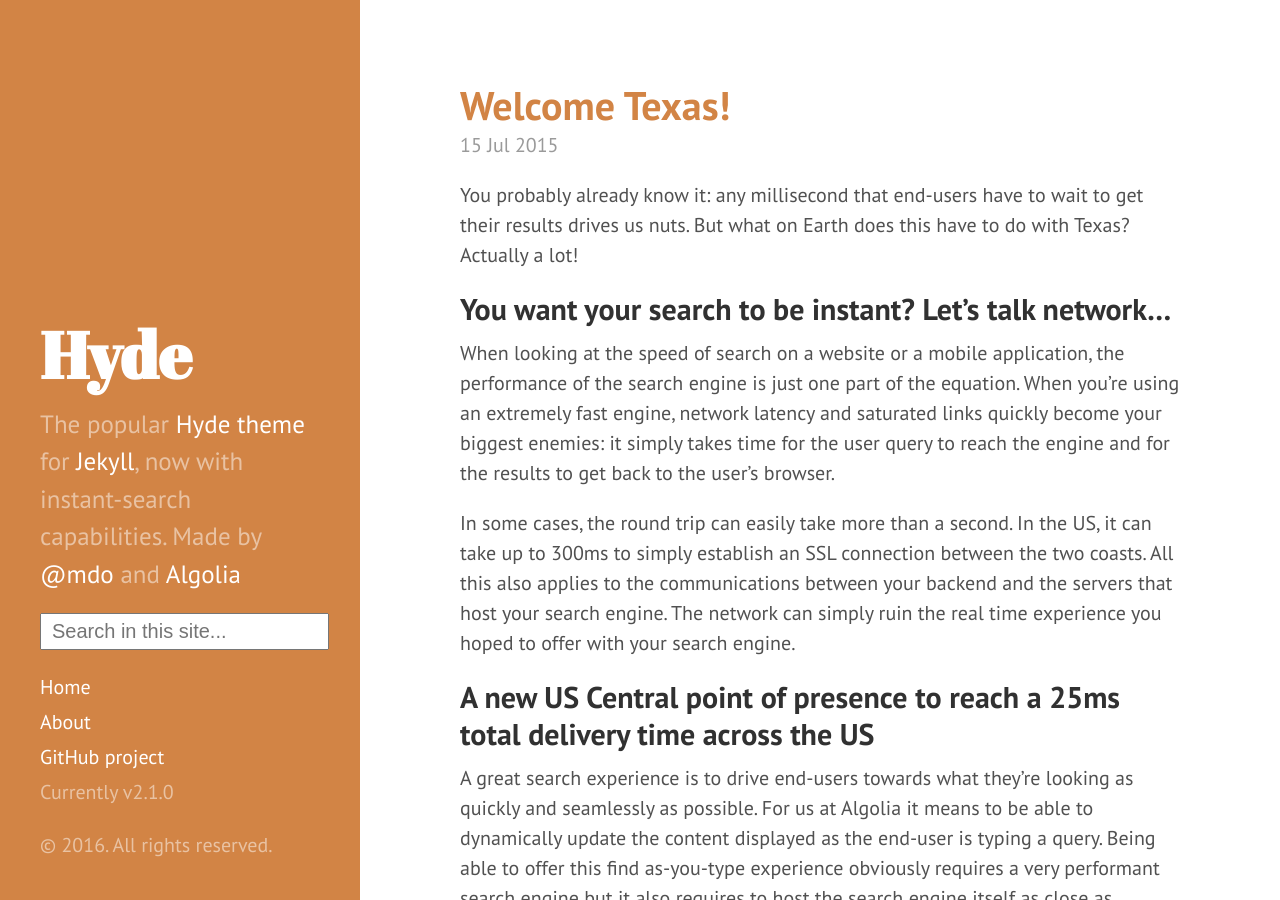
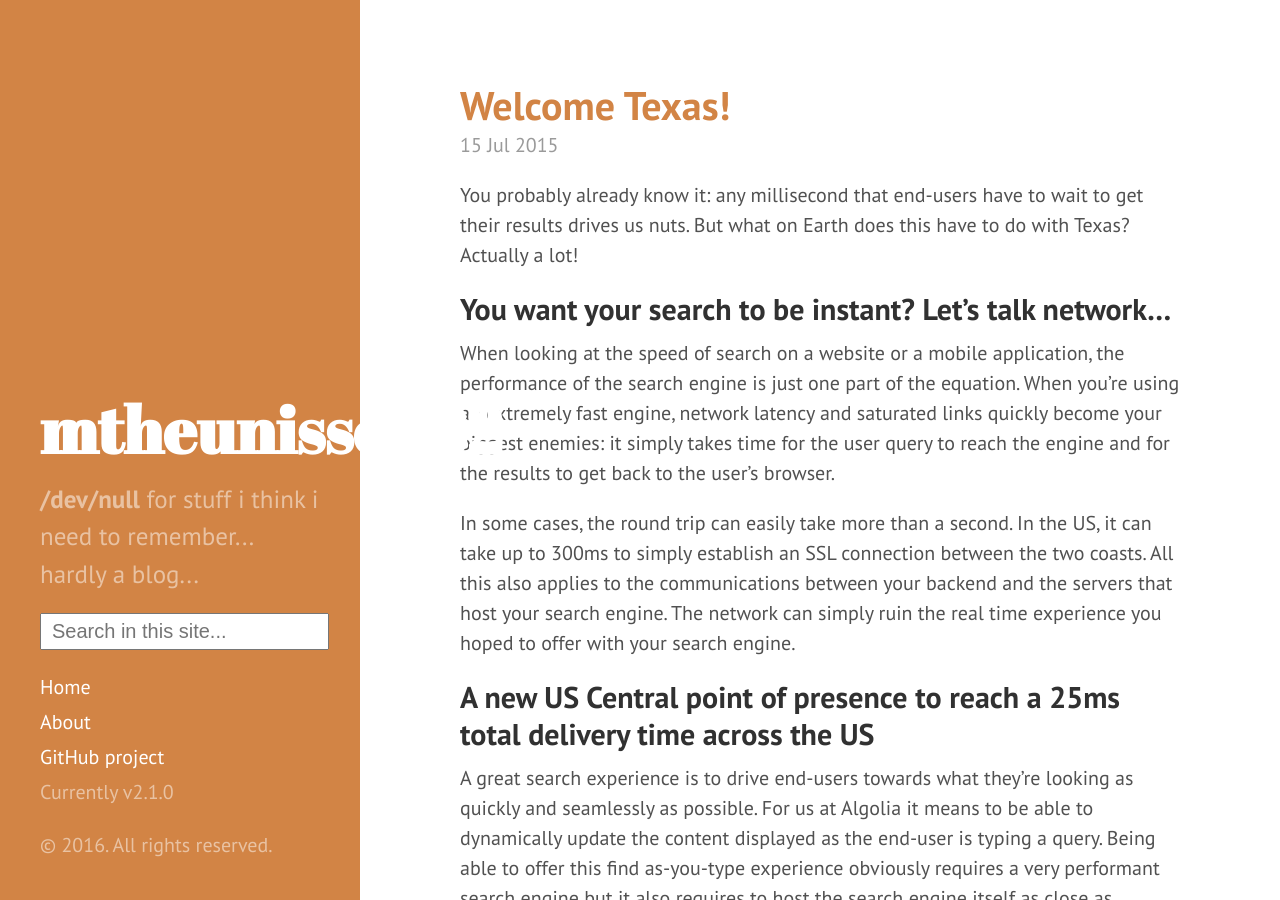
Before and after one commit to mtheunissen82/mtheunissen82.github.io, a Jekyll site: the page built from index.html, in a window 1280 px wide and 900 px high. Built offline with Jekyll 4.4.1, drawn with Linux system fonts in a browser that asks for light colours; nearby versions of some CDN libraries; Markdown is read by kramdown in place of the engine named in the settings; the list of posts is cut into pages by our own code; comment, search, counter and statistics services are not loaded.

Commit message:
Personalize _config.yml

```diff
--- a/_config.yml
+++ b/_config.yml
@@ -6,9 +6,9 @@ highlighter:      pygments
 permalink:        pretty
 
 # Setup
-title:            Hyde
-tagline:          'A Jekyll theme, with instant search'
-description:      'The popular <a href="http://hyde.getpoole.com/" target="_blank">Hyde theme</a> for <a href="http://jekyllrb.com" target="_blank">Jekyll</a>, now with instant-search capabilities. Made by <a href="https://twitter.com/mdo" target="_blank">@mdo</a> and <a href="https://www.algolia.com/" target="_blank">Algolia</a>'
+title:            mtheunissen82
+tagline:          'Extension for my brain'
+description:      '<b>/dev/null</b> for stuff i think i need to remember... hardly a blog...'
 url:              https://github.com/algolia/algoliasearch-jekyll-hyde
 baseurl:          ''
 # Travis will install Bundler dependencies in ./vendor, so we need to exclude it
```
